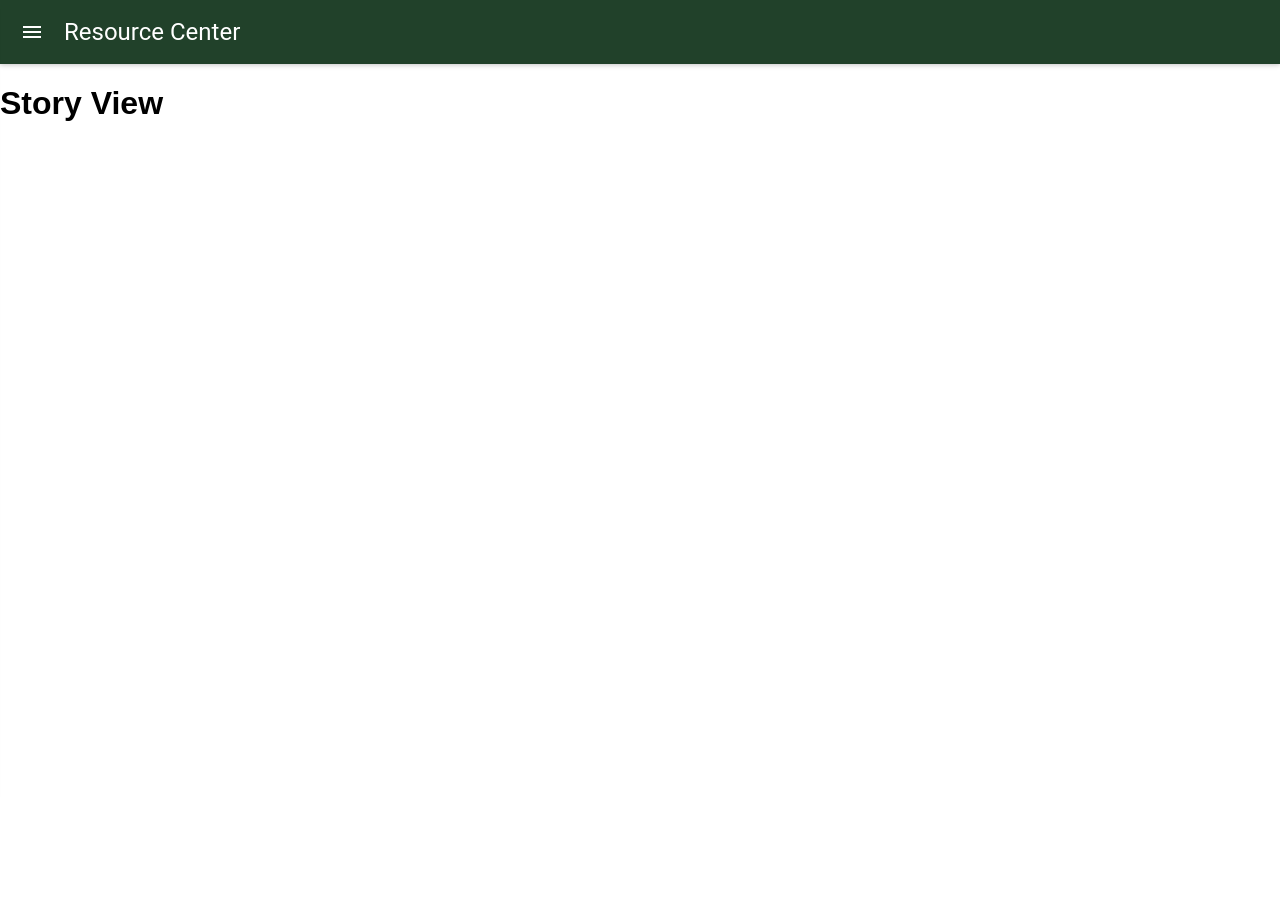
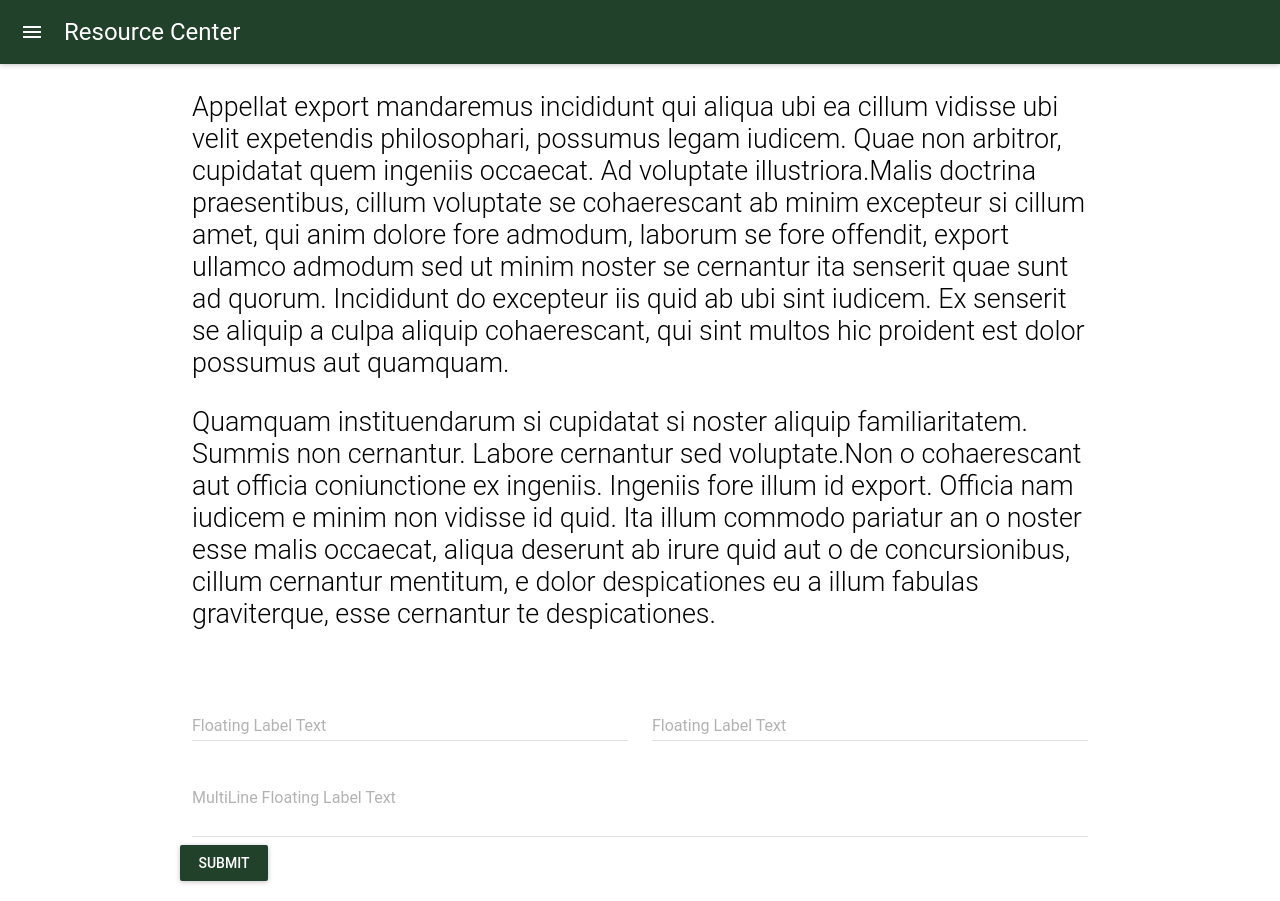
Before and after one commit to dungvan/react-resource-center, a React (Create React App) app: page /share-a-story in a window 1280 px wide. Before the commit the page ends 800 px from the top, so only its background shows below. Built offline with nearby package versions, Linux system fonts and the light colour scheme; what react-tap-event-plugin would draw is missing.

Commit message:
add layout for story view and flow text css

```diff
--- /dev/null
+++ b/src/styles/responsive-text.css
@@ -0,0 +1,136 @@
+.flow-text {
+  font-weight: 300;
+  font-family: Roboto, sans-serif;
+}
+
+@media only screen and (min-width: 360px) {
+  .flow-text {
+    font-size: 1.2rem;
+  }
+}
+
+@media only screen and (min-width: 390px) {
+  .flow-text {
+    font-size: 1.224rem;
+  }
+}
+
+@media only screen and (min-width: 420px) {
+  .flow-text {
+    font-size: 1.248rem;
+  }
+}
+
+@media only screen and (min-width: 450px) {
+  .flow-text {
+    font-size: 1.272rem;
+  }
+}
+
+@media only screen and (min-width: 480px) {
+  .flow-text {
+    font-size: 1.296rem;
+  }
+}
+
+@media only screen and (min-width: 510px) {
+  .flow-text {
+    font-size: 1.32rem;
+  }
+}
+
+@media only screen and (min-width: 540px) {
+  .flow-text {
+    font-size: 1.344rem;
+  }
+}
+
+@media only screen and (min-width: 570px) {
+  .flow-text {
+    font-size: 1.368rem;
+  }
+}
+
+@media only screen and (min-width: 600px) {
+  .flow-text {
+    font-size: 1.392rem;
+  }
+}
+
+@media only screen and (min-width: 630px) {
+  .flow-text {
+    font-size: 1.416rem;
+  }
+}
+
+@media only screen and (min-width: 660px) {
+  .flow-text {
+    font-size: 1.44rem;
+  }
+}
+
+@media only screen and (min-width: 690px) {
+  .flow-text {
+    font-size: 1.464rem;
+  }
+}
+
+@media only screen and (min-width: 720px) {
+  .flow-text {
+    font-size: 1.488rem;
+  }
+}
+
+@media only screen and (min-width: 750px) {
+  .flow-text {
+    font-size: 1.512rem;
+  }
+}
+
+@media only screen and (min-width: 780px) {
+  .flow-text {
+    font-size: 1.536rem;
+  }
+}
+
+@media only screen and (min-width: 810px) {
+  .flow-text {
+    font-size: 1.56rem;
+  }
+}
+
+@media only screen and (min-width: 840px) {
+  .flow-text {
+    font-size: 1.584rem;
+  }
+}
+
+@media only screen and (min-width: 870px) {
+  .flow-text {
+    font-size: 1.608rem;
+  }
+}
+
+@media only screen and (min-width: 900px) {
+  .flow-text {
+    font-size: 1.632rem;
+  }
+}
+
+@media only screen and (min-width: 930px) {
+  .flow-text {
+    font-size: 1.656rem;
+  }
+}
+
+@media only screen and (min-width: 960px) {
+  .flow-text {
+    font-size: 1.68rem;
+  }
+}
+
+@media only screen and (max-width: 360px) {
+  .flow-text {
+    font-size: 1.2rem;
+  }
+}
--- a/src/views/Story.js
+++ b/src/views/Story.js
@@ -1,7 +1,57 @@
 import React, { Component } from 'react';
+import { TextField, RaisedButton } from 'material-ui';
+import '../styles/responsive-text.css';
 
 export default class Story extends Component {
-  render () {
-    return <h1>Story View</h1>;
+  render() {
+    return (
+      <div className="container">
+        <div className="row">
+          <div className="col s12 flow-text">
+            <p>
+              Appellat export mandaremus incididunt qui aliqua ubi ea cillum
+              vidisse ubi velit expetendis philosophari, possumus legam iudicem.
+              Quae non arbitror, cupidatat quem ingeniis occaecat. Ad voluptate
+              illustriora.Malis doctrina praesentibus, cillum voluptate se
+              cohaerescant ab minim excepteur si cillum amet, qui anim dolore
+              fore admodum, laborum se fore offendit, export ullamco admodum sed
+              ut minim noster se cernantur ita senserit quae sunt ad quorum.
+              Incididunt do excepteur iis quid ab ubi sint iudicem. Ex senserit
+              se aliquip a culpa aliquip cohaerescant, qui sint multos hic
+              proident est dolor possumus aut quamquam.
+            </p>
+            <p>
+              Quamquam instituendarum si cupidatat si noster aliquip
+              familiaritatem. Summis non cernantur. Labore cernantur sed
+              voluptate.Non o cohaerescant aut officia coniunctione ex ingeniis.
+              Ingeniis fore illum id export. Officia nam iudicem e minim non
+              vidisse id quid. Ita illum commodo pariatur an o noster esse malis
+              occaecat, aliqua deserunt ab irure quid aut o de concursionibus,
+              cillum cernantur mentitum, e dolor despicationes eu a illum
+              fabulas graviterque, esse cernantur te despicationes.
+            </p>
+          </div>
+        </div>
+        <div className="row">
+          <div className="col s12 m6">
+            <TextField floatingLabelText="Floating Label Text" fullWidth />
+          </div>
+          <div className="col s12 m6">
+            <TextField floatingLabelText="Floating Label Text" fullWidth />
+          </div>
+          <div className="col s12">
+            <TextField
+              floatingLabelText="MultiLine Floating Label Text"
+              multiLine
+              rows={2}
+              fullWidth
+            />
+          </div>
+          <div className="col-s12">
+            <RaisedButton label="Submit" primary />
+          </div>
+        </div>
+      </div>
+    );
   }
 }
```
